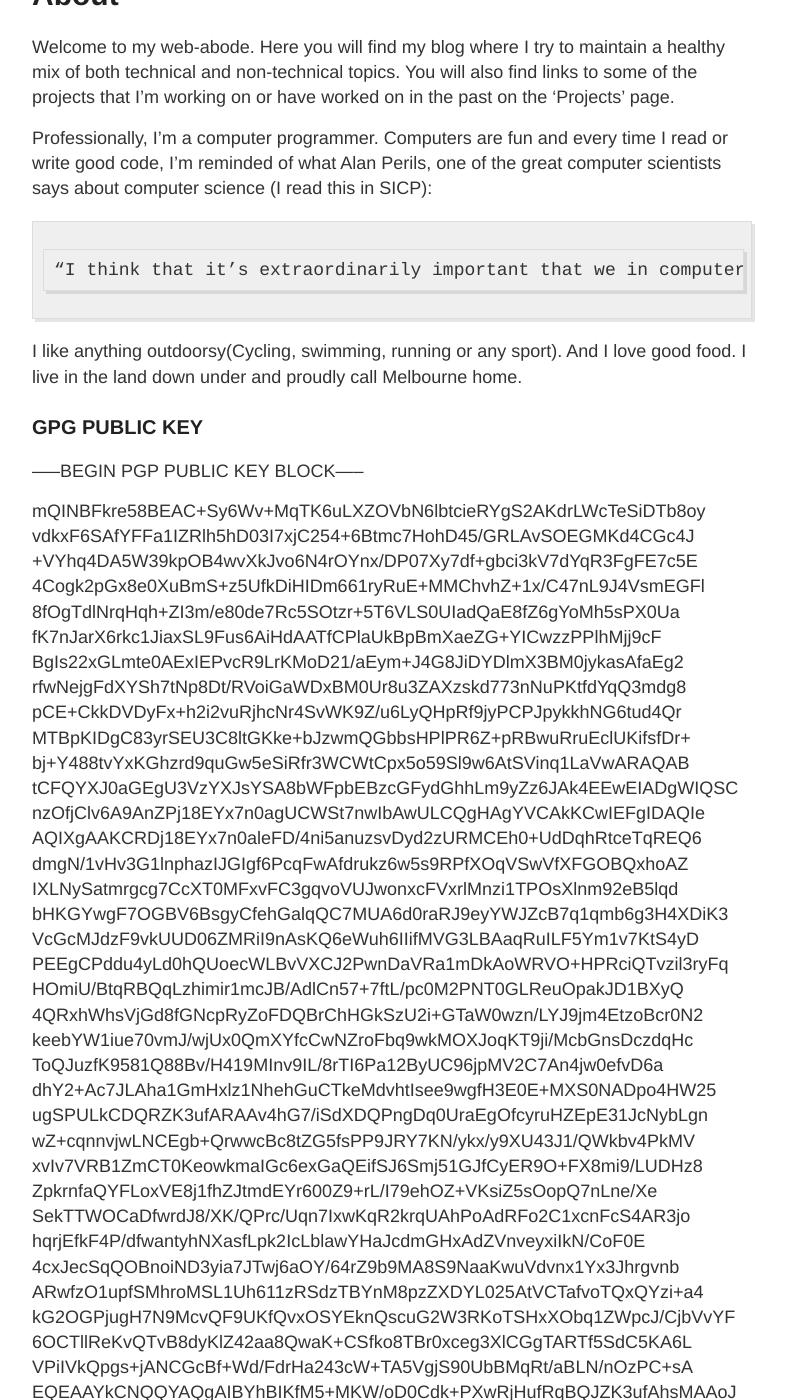
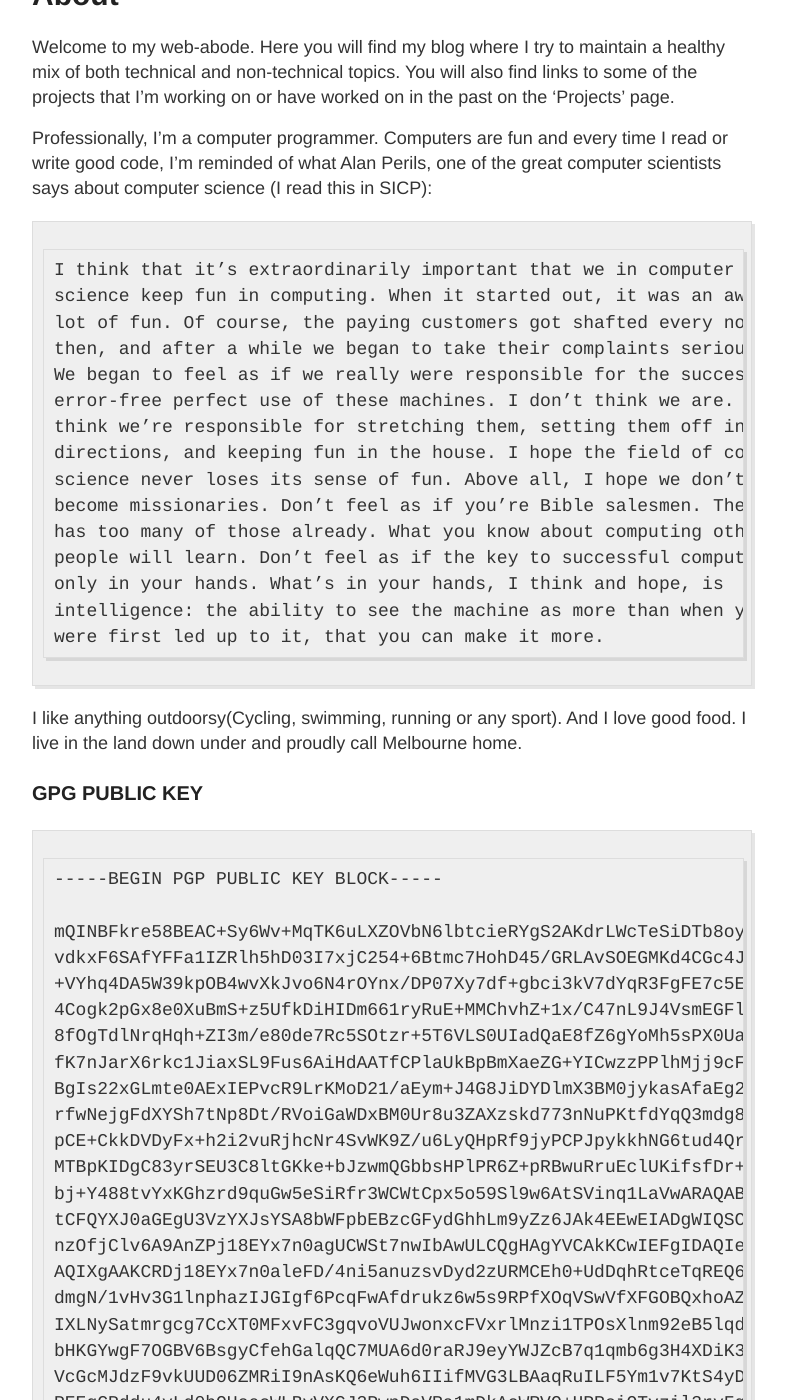
Before and after one commit to ajaysusarla/ajaysusarla.github.io, a Jekyll site: the page built from about.md, in a window 1280 px wide and 1400 px high, scrolled down 192 px. Shown: the whole window, without its empty margins (248-1034 px from the left). Built offline with Jekyll 4.4.1, drawn with Linux system fonts in a browser that asks for light colours; part of the change alters nothing that is shown; some of the changed text lies outside the part shown.

````diff
--- a/about.md
+++ b/about.md
@@ -8,13 +8,29 @@ Welcome to my web-abode. Here you will find my blog where I try to maintain a he
 
 Professionally, I’m a computer programmer. Computers are fun and every time I read or write good code, I’m reminded of what Alan Perils, one of the great computer scientists says about computer science (I read this in SICP):
 
-    “I think that it’s extraordinarily important that we in computer science keep fun in computing. When it started out, it was an awful lot of fun. Of course, the paying customers got shafted every now and then, and after a while we began to take their complaints seriously. We began to feel as if we really were responsible for the successful, error-free perfect use of these machines. I don’t think we are. I think we’re responsible for stretching them, setting them off in new directions, and keeping fun in the house. I hope the field of computer science never loses its sense of fun. Above all, I hope we don’t become missionaries. Don’t feel as if you’re Bible salesmen. The world has too many of those already. What you know about computing other people will learn. Don’t feel as if the key to successful computing is only in your hands. What’s in your hands, I think and hope, is intelligence: the ability to see the machine as more than when you were first led up to it, that you can make it more.”
+```
+I think that it’s extraordinarily important that we in computer
+science keep fun in computing. When it started out, it was an awful
+lot of fun. Of course, the paying customers got shafted every now and
+then, and after a while we began to take their complaints seriously.
+We began to feel as if we really were responsible for the successful,
+error-free perfect use of these machines. I don’t think we are. I
+think we’re responsible for stretching them, setting them off in new
+directions, and keeping fun in the house. I hope the field of computer
+science never loses its sense of fun. Above all, I hope we don’t
+become missionaries. Don’t feel as if you’re Bible salesmen. The world
+has too many of those already. What you know about computing other
+people will learn. Don’t feel as if the key to successful computing is
+only in your hands. What’s in your hands, I think and hope, is
+intelligence: the ability to see the machine as more than when you
+were first led up to it, that you can make it more.
+```
 
 I like anything outdoorsy(Cycling, swimming, running or any sport). And I love good food. I live in the land down under and proudly call Melbourne home.
 
 ### GPG PUBLIC KEY
 
-
+```
 -----BEGIN PGP PUBLIC KEY BLOCK-----
 
 mQINBFkre58BEAC+Sy6Wv+MqTK6uLXZOVbN6lbtcieRYgS2AKdrLWcTeSiDTb8oy
@@ -66,6 +82,7 @@ KiGnT5efp5CP3DKeAiRq6EYInRfrawQfOxcg2X9IOfhcYrltVkTp7NKjNS+K5kQL
 T3yzCwPhZI5/E0+OAz1shoFsiR1yhvJY5xwdYTuer/KthXfXXD/CygGioXs=
 =fvVC
 -----END PGP PUBLIC KEY BLOCK-----
+```
 
 ### Contact me
 
````
